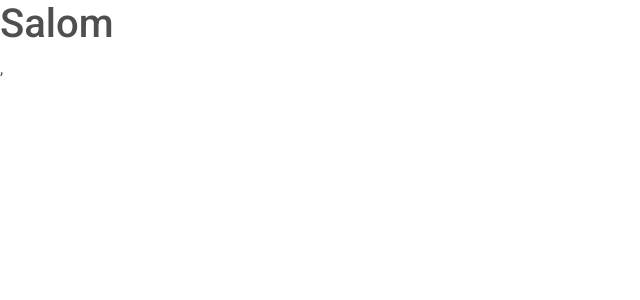
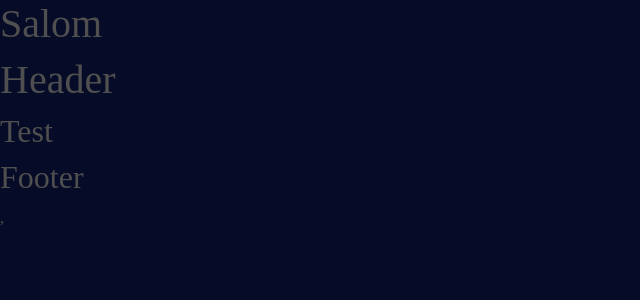
Before and after one commit to abduhamidweb/Premium-SaaS-Landing, a React (Vite) app: page / in a window 1280 px wide. Shown: the top 300 px of the page, without its empty margins (0-640 px from the left). Built offline with nearby package versions, Linux system fonts and the light colour scheme.

Commit message:
scss veribles added, oke

```diff
--- a/package.json
+++ b/package.json
@@ -16,6 +16,7 @@
     "react": "^18.2.0",
     "react-dom": "^18.2.0",
     "react-redux": "^8.0.5",
+    "react-router-dom": "^6.8.2",
     "sass": "^1.58.3"
   },
   "devDependencies": {
--- a/src/App.jsx
+++ b/src/App.jsx
@@ -1,12 +1,14 @@
-import "./App.css"
+import "./App.scss";
 import React from 'react';
 import { Counter } from "./features/counter/Counter";
+import Home from "./pages/Home/Home";
 
 const App = () => {
   return (
     <>
       {/* <Counter  /> */}
-<h1>Salom</h1>
+      <h1>Salom</h1>
+      <Home/>
     </>
   );
 };
--- /dev/null
+++ b/src/App.scss
@@ -0,0 +1,10 @@
+$body_bg: #060b27;
+$btn_bg: #7214ff;
+$btn_border: 36px;
+body {
+  background: $body_bg;
+  font-family: 'Satoshi';
+}
+.container {
+  max-width: 1224px !important;
+}
--- /dev/null
+++ b/src/UI/Footer/Footer.jsx
@@ -0,0 +1,11 @@
+import React from 'react';
+
+const Footer = () => {
+    return (
+        <>
+         <h2>Footer</h2>
+        </>
+    );
+};
+
+export default Footer;
--- /dev/null
+++ b/src/UI/Header/Header.jsx
@@ -0,0 +1,11 @@
+import React from 'react';
+
+const Header = () => {
+    return (
+        <>
+            <h1>Header</h1>
+        </>
+    );
+};
+
+export default Header;
--- /dev/null
+++ b/src/components/test/Test.jsx
@@ -0,0 +1,11 @@
+import React from 'react';
+
+const Test = () => {
+    return (
+        <>
+            <h2>Test</h2>
+        </>
+    );
+};
+
+export default Test;
--- a/src/main.jsx
+++ b/src/main.jsx
@@ -4,10 +4,13 @@ import App from './App'
 import './index.css'
 import { store } from './store/store'
 import { Provider } from 'react-redux'
+import { BrowserRouter } from 'react-router-dom'
 ReactDOM.createRoot(document.getElementById('root')).render(
-  <Provider store={store}>
-    <React.StrictMode>
-      <App />
-    </React.StrictMode>,
-  </Provider>
+  <BrowserRouter>
+    <Provider store={store}>
+      <React.StrictMode>
+        <App />
+      </React.StrictMode>,
+    </Provider>
+  </BrowserRouter>
 )
--- /dev/null
+++ b/src/pages/Home/Home.jsx
@@ -0,0 +1,15 @@
+import React from 'react';
+import Router from "../../routes"
+import Header from '../../UI/Header/Header';
+import Footer from '../../UI/Footer/Footer';
+const Home = () => {
+    return (
+        <>
+            <Header />
+            <Router />
+            <Footer />
+        </>
+    );
+};
+
+export default Home;
--- /dev/null
+++ b/src/routes/index.jsx
@@ -0,0 +1,15 @@
+import React from 'react';
+import { Route, Routes } from 'react-router-dom';
+import Test from '../components/test/Test';
+
+const index = () => {
+    return (
+        <>
+            <Routes>
+                <Route path='/' element={<Test />} />
+            </Routes>
+        </>
+    );
+};
+
+export default index;
```
Also changed, not shown: src/pages/About/About.jsx (added, +11 -0 lines), src/App.css (deleted), 1 other file (tests, documents, lock files or other folders).
